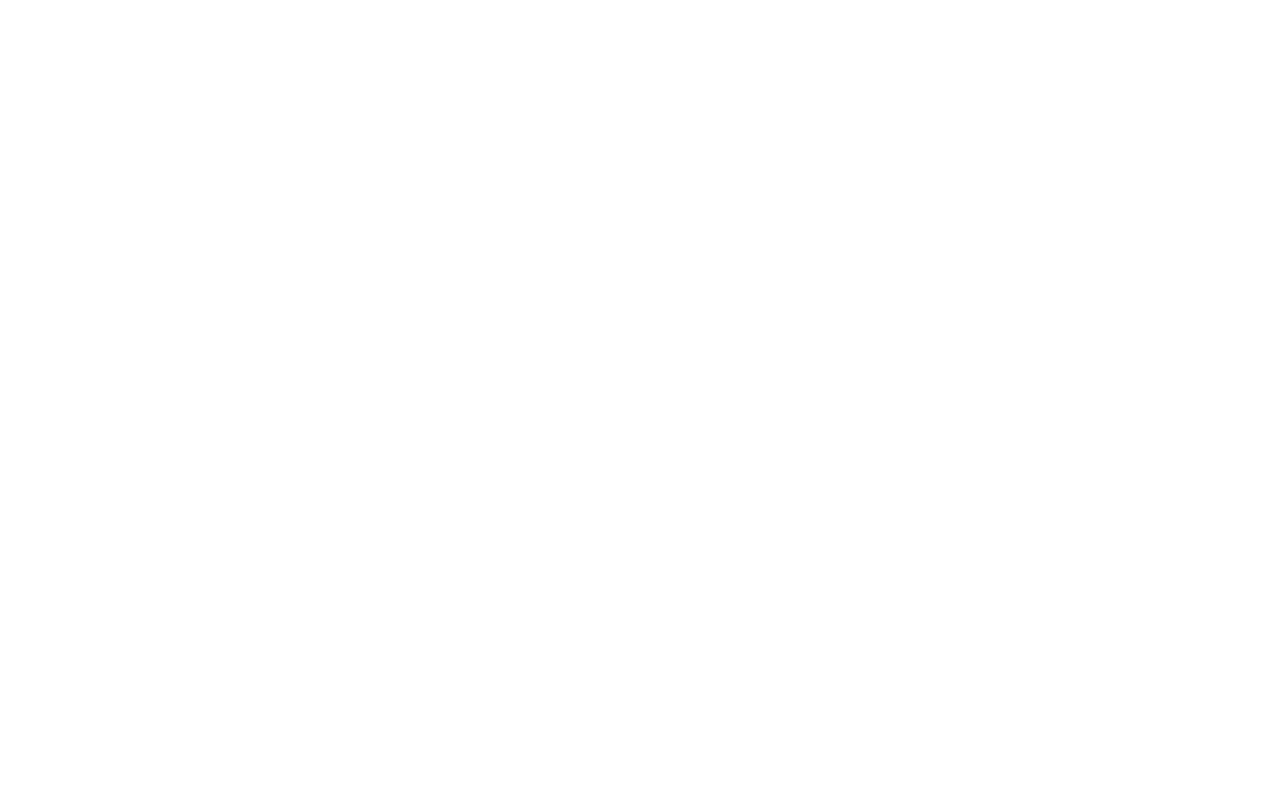
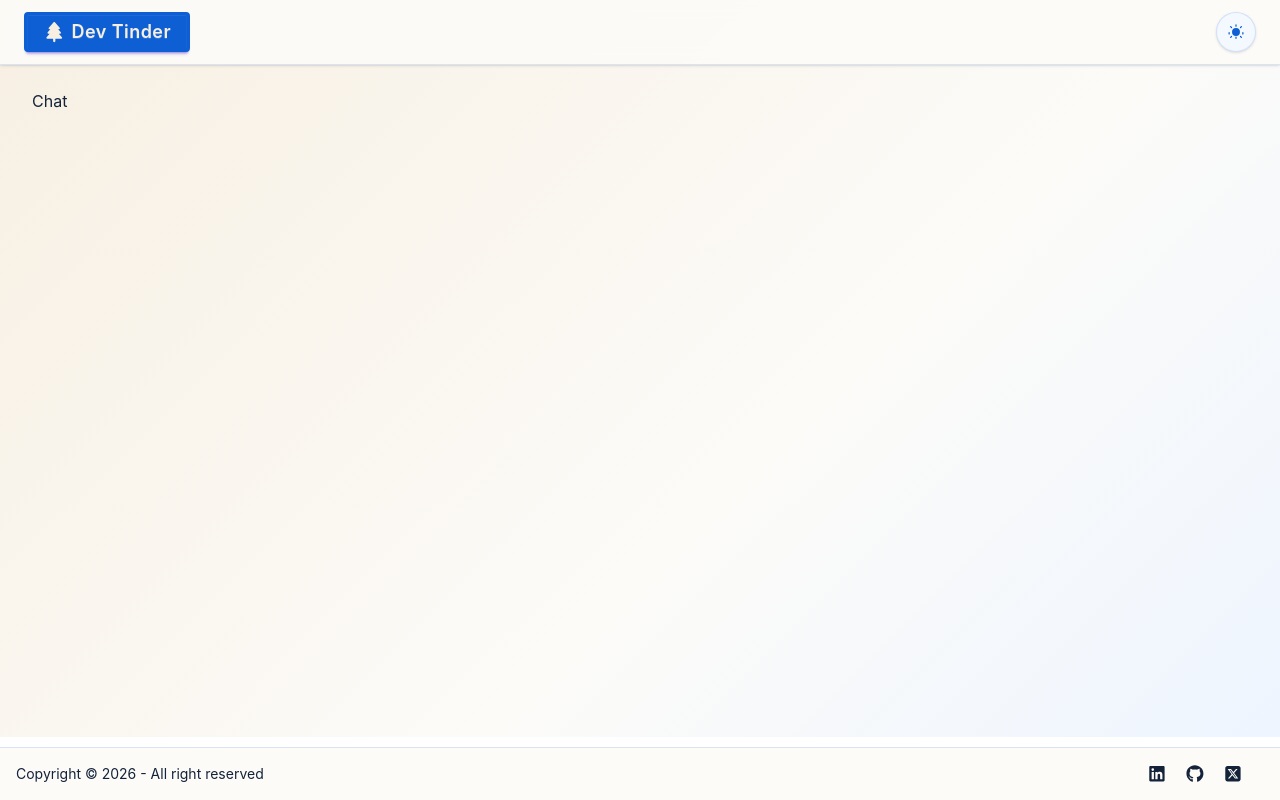
Before and after one commit to Utkarshcode1412/Dev-Tinder-Frontend, a React (Vite) app: page /chat/1 in a window 1280 px wide. Before the commit this address had no page. Built offline with nearby package versions, Linux system fonts and the light colour scheme; no server answers.

Commit message:
ui update

```diff
--- a/src/App.jsx
+++ b/src/App.jsx
@@ -9,6 +9,7 @@
 import ViewProfile from "./components/ViewProfile.jsx"
 import Connections from "./components/Connections.jsx"
 import Requests from "./components/Requests.jsx"
+import Chat from "./components/Chat.jsx"
 
 function App() {
   return (
@@ -22,6 +23,7 @@
                     <Route path="viewprofile" element={<ViewProfile />} />
                     <Route path="connections" element={<Connections />} />
                     <Route path="requests" element={<Requests />} />
+                    <Route path="chat/:targetUserId" element={<Chat />} />
 
 
                     <Route element={<PublicRoute />}>
--- /dev/null
+++ b/src/components/Chat.jsx
@@ -0,0 +1,12 @@
+import React from 'react'
+import { useParams } from 'react-router-dom'
+
+const Chat = () => {
+  const { targetUserId } = useParams();
+
+  return (
+    <div>Chat</div>
+  )
+}
+
+export default Chat
--- a/src/components/Connections.jsx
+++ b/src/components/Connections.jsx
@@ -63,6 +63,9 @@
               {age && gender && <p>{age + ", " + gender}</p>}
               <p>{about}</p>
             </div>
+            <Link to={"chat/" + _id}>
+              <button className='btn btn-primary'>Chat</button>
+            </Link>
           </div>
         );
       })}
```
